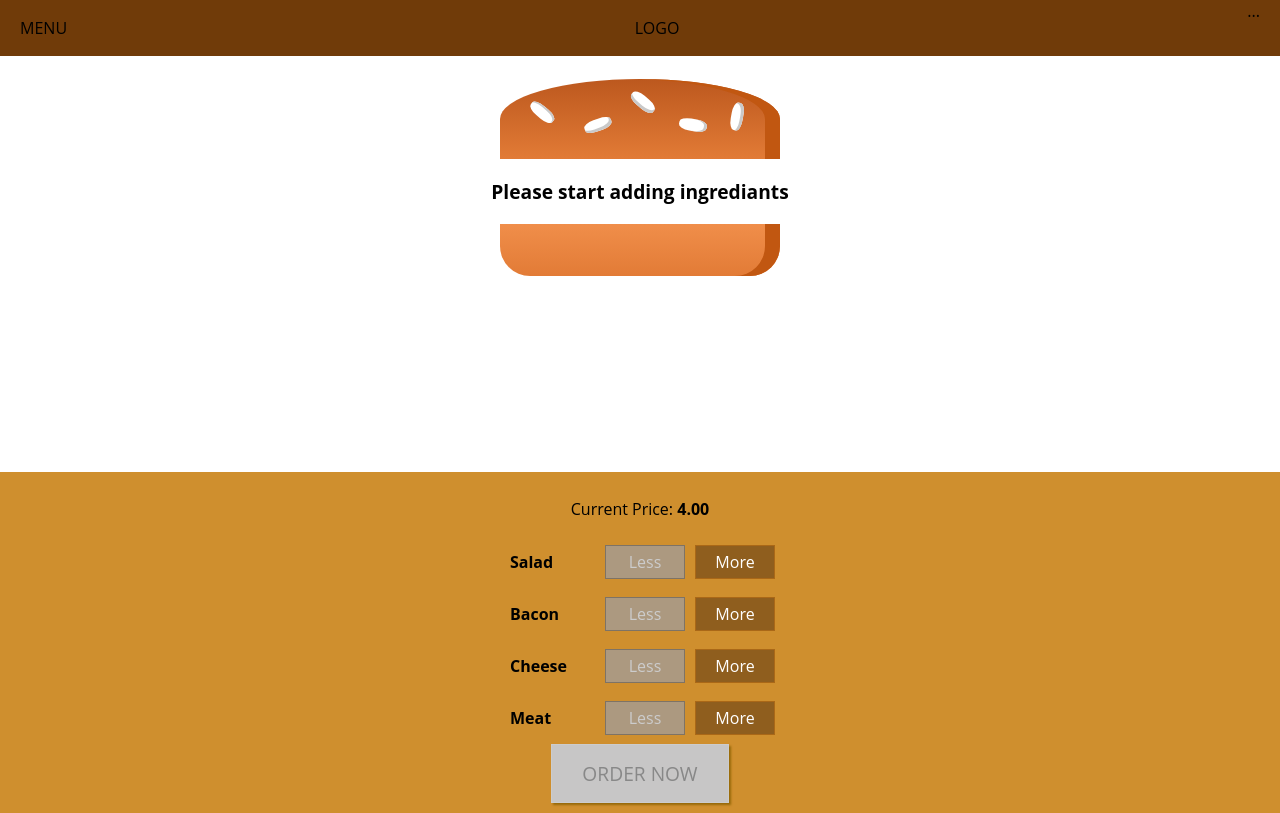
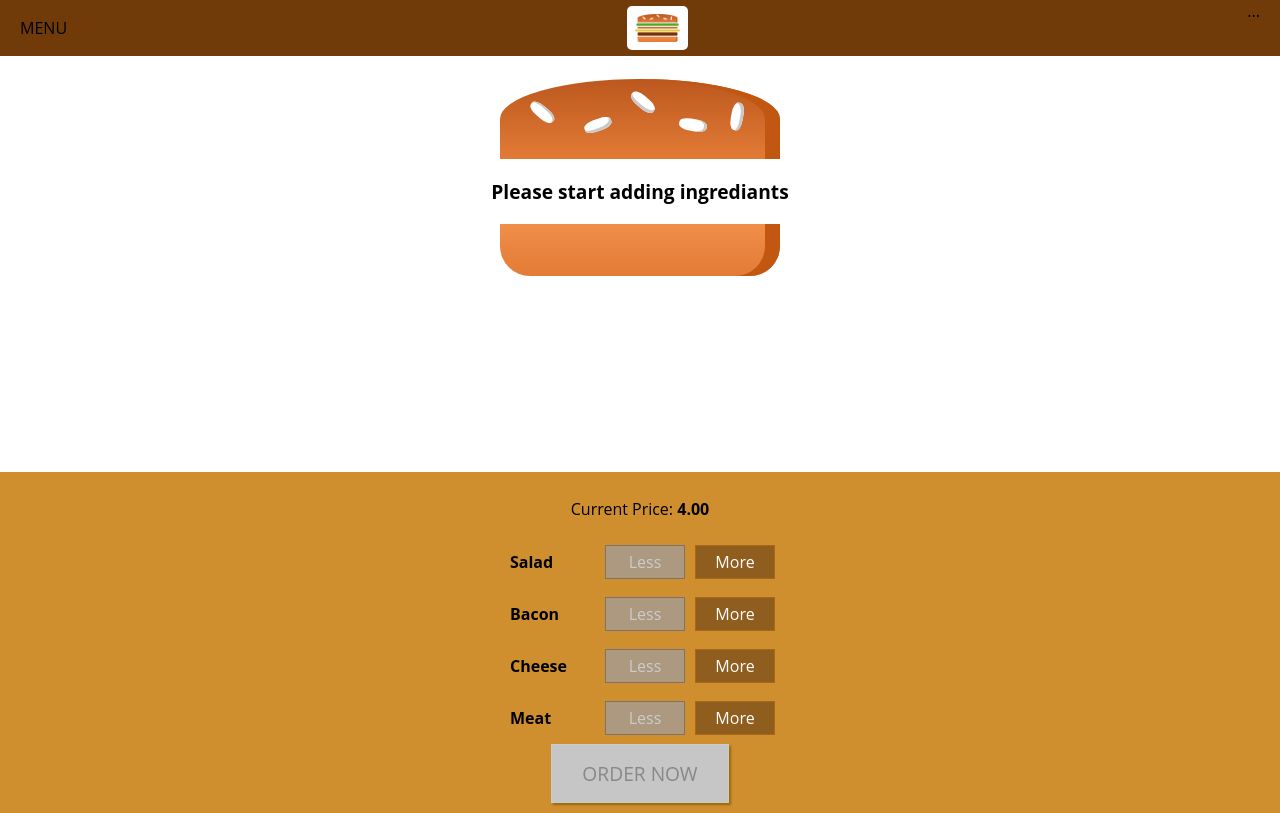
Before and after one commit to darshangit/burger-builder, a React (Create React App) app: page / in a window 1280 px wide. Built offline with nearby package versions, Linux system fonts and the light colour scheme; the HTML template or start-up script is replaced by a standard one.

Commit message:
Navigation items

```diff
--- /dev/null
+++ b/src/components/Logo/Logo.js
@@ -0,0 +1,10 @@
+import burgerLogo from "../../assets/images/burger-logo.png";
+import styles from "./Logo.module.css";
+
+const Logo = (props) => (
+  <div className={styles.Logo}>
+    <img src={burgerLogo} alt="MyBurger" />
+  </div>
+);
+
+export default Logo;
--- /dev/null
+++ b/src/components/Logo/Logo.module.css
@@ -0,0 +1,11 @@
+.Logo {
+  background-color: white;
+  padding: 8px;
+  height: 80%;
+  box-sizing: border-box;
+  border-radius: 5px;
+}
+
+.Logo img {
+  height: 100%;
+}
--- a/src/components/Navigation/Toolbar/Toolbar.js
+++ b/src/components/Navigation/Toolbar/Toolbar.js
@@ -1,9 +1,10 @@
+import Logo from "../../Logo/Logo";
 import styles from "./Toolbar.module.css";
 
 const Toolbar = (props) => (
   <header className={styles.Toolbar}>
     <div>MENU</div>
-    <div>LOGO</div>
+    <Logo />
     <nav>...</nav>
   </header>
 );
```
Also changed, not shown: src/assets/images/burger-logo.png (added).
